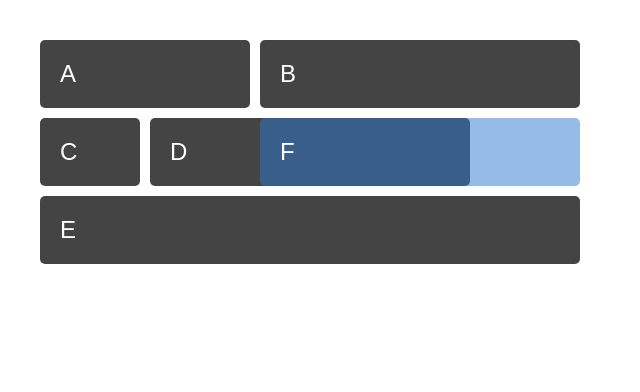
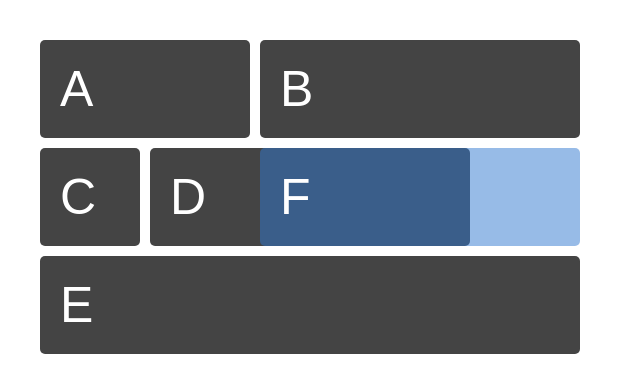
Before and after one commit to bdog72/css-grid-3, a React app: page / in a window 1280 px wide. Shown: the whole page, without its empty margins (0-640 px from the left). Built offline with nearby package versions, Linux system fonts and the light colour scheme; some packages are replaced by stand-ins of ours.

Commit message:
changed font size

```diff
--- a/src/styles/screen.scss
+++ b/src/styles/screen.scss
@@ -28,7 +28,7 @@ body {
   color: #fff;
   border-radius: 5px;
   padding: 20px;
-  font-size: 150%;
+  font-size: 50px;
   z-index: 10;
 }
 
```
